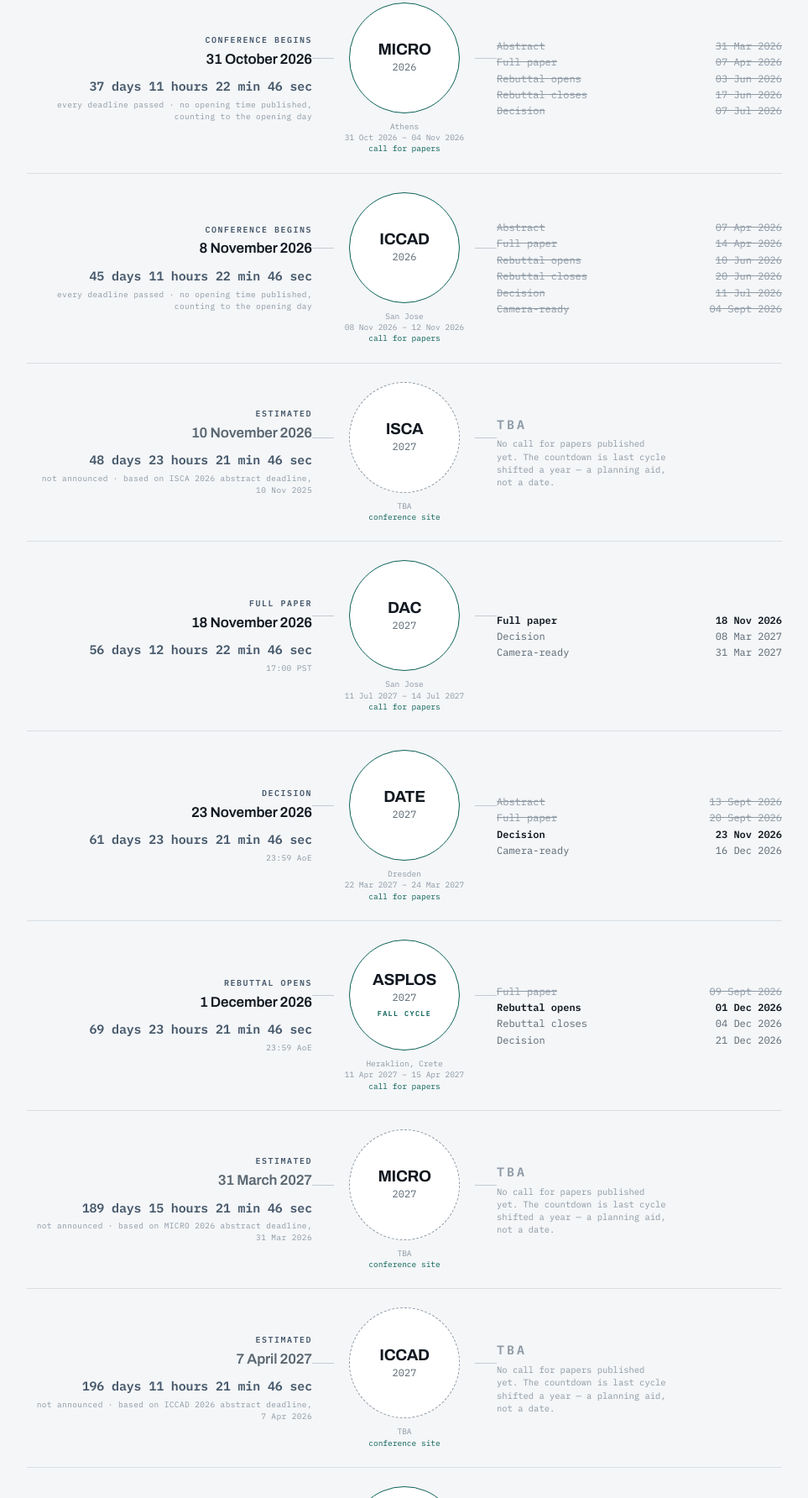
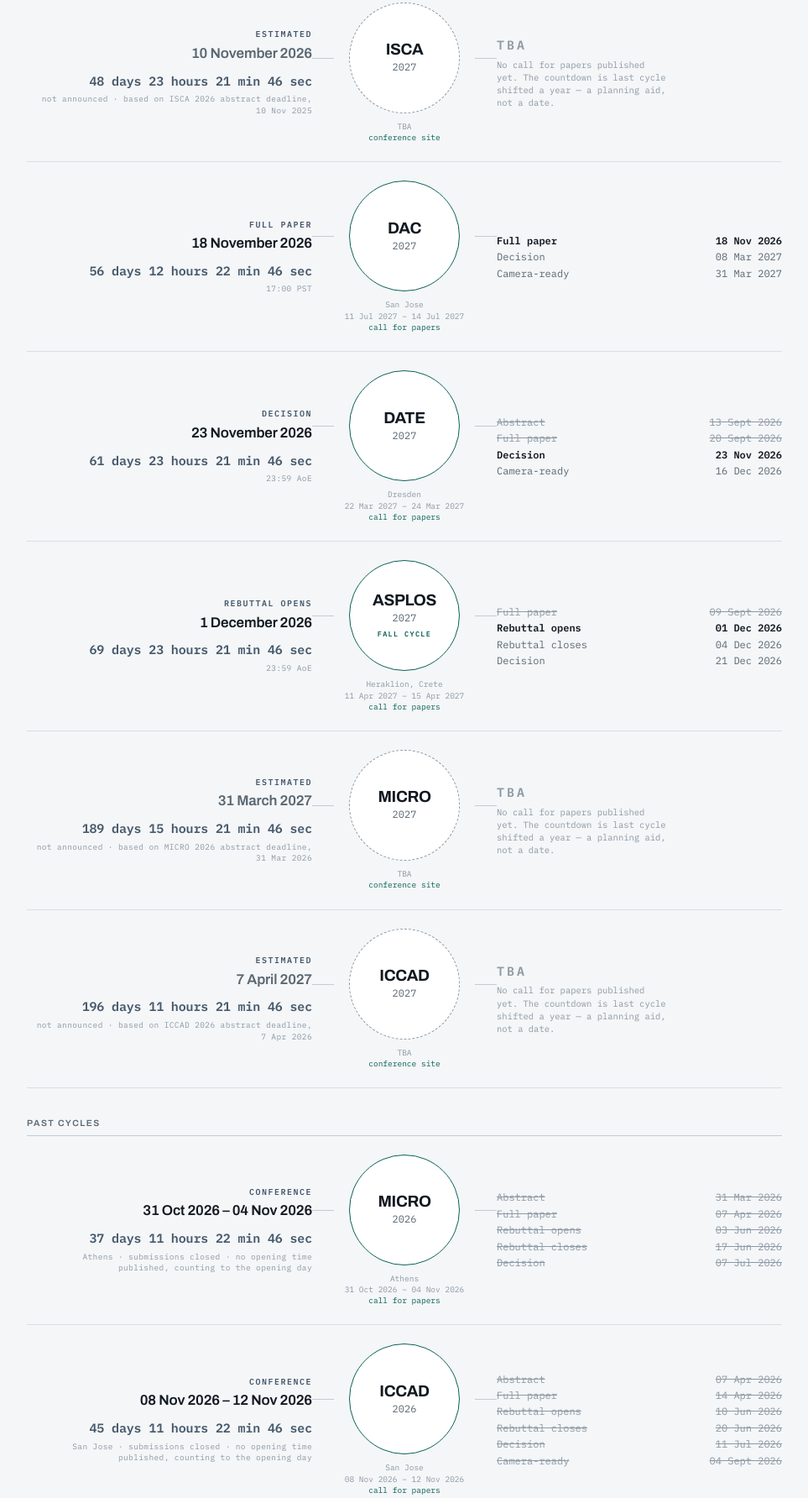
Before and after one commit to ahmetefe3423/conference-deadlines, a plain HTML site: page index.html in a window 1280 px wide. Shown: the part 334-2118 px from the top of the page at 84% size, without its empty margins (158-1121 px from the left). Drawn offline with Linux system fonts and the light colour scheme.

Commit message:
Keep the conference counter in the past section; add icon, licence, disclaimer
Counting a closed cycle down to its conference in the live list was the wrong
place for it: the cycle really is finished once submissions close. The counter
now stays where the cycle sits. Editions whose conference is still ahead lead
Past cycles, undimmed, showing the date range and city on the left - Conference,
then Under way while it runs, then off when the last day ends.

App identity: site.webmanifest plus icons/ give the page a name and an icon when
it is installed from the browser. Installed without a manifest it inherits the
browser's own icon, which is what a shortcut made before this looked like. The
icon is the page's motif - a dial on a rule line - in three shapes so it holds up
at 16px, with a maskable variant for Android's circular crop.

Also: MIT licence, an unofficial/no-guarantee disclaimer in the footer and README,
a repo map and badges at the top of the README, and a .gitignore.

```diff
--- a/index.html
+++ b/index.html
@@ -5,6 +5,15 @@
 <meta name="viewport" content="width=device-width,initial-scale=1">
 <title>Conference Deadlines</title>
 <meta name="description" content="Countdowns to research-track paper deadlines across computer architecture and EDA conferences.">
+<link rel="icon" href="icons/icon.svg" type="image/svg+xml">
+<link rel="icon" href="icons/favicon-32.png" sizes="32x32" type="image/png">
+<link rel="apple-touch-icon" href="icons/apple-touch-icon.png">
+<!-- Installed as an app, the window takes its name and icon from here. Without
+     a manifest the browser falls back to its own icon, which is why a shortcut
+     made before this existed looked like the browser rather than the page. -->
+<link rel="manifest" href="site.webmanifest">
+<meta name="theme-color" content="#F4F6F8" media="(prefers-color-scheme: light)">
+<meta name="theme-color" content="#0C1116" media="(prefers-color-scheme: dark)">
 <link rel="preconnect" href="https://fonts.googleapis.com">
 <link rel="preconnect" href="https://fonts.gstatic.com" crossorigin>
 <link rel="stylesheet" href="https://fonts.googleapis.com/css2?family=Archivo:wght@500;600;700&family=IBM+Plex+Mono:wght@400;500;600&display=swap">
@@ -69,6 +78,7 @@
   margin-top:3px;letter-spacing:-.01em;}
 .dl-clock{font-size:15px;font-weight:600;font-variant-numeric:tabular-nums;
   margin-top:9px;letter-spacing:-.01em;white-space:nowrap;}
+.dl-clock.now{color:var(--crit);}
 .dl-note{font-size:9.5px;color:var(--ink-3);margin-top:4px;letter-spacing:.04em;}
 
 .hub{position:relative;display:flex;flex-direction:column;align-items:center;}
@@ -149,15 +159,24 @@
   <div id="past"></div>
 
   <footer class="foot">
+    <b>Unofficial, and no guarantee.</b> This is one person's page, not a service. Every date
+    here was copied by hand from the venue's own call for papers, but venues move deadlines —
+    sometimes without announcing it — so a date here can be stale or simply wrong. The call for
+    papers is the authority: check it before you rely on anything on this page. Provided as is,
+    without warranty of any kind. Missing a deadline is your risk, not the author's.
+    <br><br>
     Main-conference research tracks only. Every date read from the venue's own call for papers or
     HotCRP, then re-checked against the same source. Timezones are per-date — MICRO publishes EDT,
     not AoE. Where a venue publishes no clock time the counter runs to end of day and says so;
-    it is never invented. The conference itself is the last event of a cycle, so an edition
-    keeps counting down after its final deadline; once the meeting ends the cycle sorts to
-    the bottom. The countdown is timezone-independent —
+    it is never invented. A cycle drops to the bottom once its deadlines have passed, but if
+    its conference has not happened yet it keeps a counter running down there — submissions
+    closing is not the same as nothing being left to wait for. The countdown is timezone-independent —
     a duration is the same everywhere, so the selector only changes which calendar date is printed.
     All deadlines live in
     <a href="https://github.com/ahmetefe3423/conference-deadlines/blob/main/data.json">data.json</a>.
+    Source and dates are
+    <a href="https://github.com/ahmetefe3423/conference-deadlines/blob/main/LICENSE">MIT-licensed</a>
+    — reuse them freely.
     <br><br>
     <b>On the estimates.</b> A dashed circle means the call for papers is not out and the
     countdown is that venue's last cycle shifted a year. Tested against the three venues here
@@ -305,42 +324,55 @@
                                    .concat(m.opens===null ? [] : [m.opens, m.closes]));
 
   function paint(now){
+    // A cycle is over when its last deadline passes - that is what the live
+    // list tracks. The conference itself comes later and is a separate state,
+    // so a finished cycle can still carry a running counter down in the past
+    // section rather than looking like nothing is left to wait for.
     const order = MODEL.map(m=>{
-      const nx = m.dl.find(d=>d.at>now)
-              || (m.opens !== null && m.opens > now
-                    ? {label:"Conference begins", date:m.conferenceDates[0],
-                       timezone:null, at:m.opens, isConf:true}
-                    : null);
-      // Deadlines done, opening day reached, last day not yet over.
-      return {m, nx, running: !nx && m.closes !== null && m.closes > now};
+      const nx = m.dl.find(d=>d.at>now) || null;
+      const conf = m.opens === null ? "none"
+                 : m.opens  > now   ? "ahead"
+                 : m.closes > now   ? "running"
+                 :                    "over";
+      return {m, nx, conf};
     });
-    // A conference happening right now outranks everything still ahead of it.
-    const rank = o => o.running ? -1 : (o.nx ? o.nx.at : Infinity);
-    order.sort((a,b)=>rank(a)-rank(b));
 
-    const render = ({m,nx,running}) => {
-      const left = running
-        ? '<div class="dl-kind" style="color:var(--crit)">Under way</div>'
-          + '<div class="dl-date">'+fmt("UTC",LONG).format(m.cs)+'</div>'
-          + '<div class="dl-note">the conference is running now, through '
-          +   fmt("UTC",SHORT).format(m.ce) + '</div>'
-        : nx
+    const render = ({m,nx,conf}) => {
+      const waiting = conf === "ahead" || conf === "running";
+      const range = m.cs === null ? ""
+                  : fmt("UTC",SHORT).format(m.cs) + ' \u2013 ' + fmt("UTC",SHORT).format(m.ce);
+      const left = nx
         ? '<div class="dl-kind" data-sev="'+nx.at+'">'
           +   (m.estimated ? "Estimated" : esc(nx.label)) + '</div>'
           + '<div class="dl-date">'+showLong(nx)+'</div>'
           + '<div class="dl-clock" data-at="'+nx.at+'"></div>'
           + '<div class="dl-note">'
           +   (m.estimated ? 'not announced \u00b7 based on ' + esc(m.estimatedFrom)
-                : nx.isConf ? 'every deadline passed \u00b7 no opening time published, '
-                              + 'counting to the opening day'
-                            : showNote(nx))
+                           : showNote(nx))
           + '</div>'
+
+        // Submissions are done but the meeting is not. The counter changes what
+        // it points at rather than switching off, because "nothing left to wait
+        // for" is wrong while the conference is still weeks out.
+        : conf === "ahead"
+        ? '<div class="dl-kind" data-sev="'+m.opens+'">Conference</div>'
+          + '<div class="dl-date">'+range+'</div>'
+          + '<div class="dl-clock" data-at="'+m.opens+'"></div>'
+          + '<div class="dl-note">'+esc(m.venue)
+          +   ' \u00b7 submissions closed \u00b7 no opening time published, '
+          +   'counting to the opening day</div>'
+
+        : conf === "running"
+        ? '<div class="dl-kind" style="color:var(--crit)">Under way</div>'
+          + '<div class="dl-date">'+range+'</div>'
+          + '<div class="dl-clock now">in progress</div>'
+          + '<div class="dl-note">'+esc(m.venue)+' \u00b7 running now, through '
+          +   fmt("UTC",SHORT).format(m.ce) + '</div>'
+
         // A finished cycle anchors on its FIRST deadline, not its last. The
         // closing camera-ready date carries no information you would compare
         // year to year; the submission deadline is the whole point of keeping
         // the cycle on the page.
-        // Reaching here means the conference itself is over too - while it is
-        // still ahead, the cycle counts down to it rather than closing.
         : '<div class="dl-kind" style="color:var(--ink-3)">'+esc(m.dl[0].label)+'</div>'
           + '<div class="dl-date">'+showLong(m.dl[0])+'</div>'
           + '<div class="dl-note">cycle closed'
@@ -361,7 +393,7 @@
           + 'cycle shifted a year \u2014 a planning aid, not a date.</div>'
         : '<dl class="sch">'+sch+'</dl>';
 
-      return '<section class="band'+((nx||running)?"":" closed")+(m.estimated?" est":"")+'">'
+      return '<section class="band'+((nx||waiting)?"":" closed")+(m.estimated?" est":"")+'">'
         + '<div class="left">'+left+'</div>'
         + '<div class="hub"><div class="disc">'
         +   '<span class="nm">'+esc(m.name)+'</span><span class="yr">'+esc(m.year)+'</span>'
@@ -374,10 +406,15 @@
         + '<div class="right">'+rightCol+'</div></section>';
     };
 
-    const live = order.filter(o=>o.nx || o.running);
-    // Most recently finished first, so the newest closed cycle sits at the top
-    // of the past list rather than the bottom.
-    const past = order.filter(o=>!o.nx && !o.running).sort((a,b)=>(b.m.ce||0) - (a.m.ce||0));
+    const live = order.filter(o=>o.nx).sort((a,b)=>a.nx.at - b.nx.at);
+    // Cycles still waiting on their conference lead the section, soonest
+    // meeting first - they are the only ones down here still counting. The
+    // genuinely finished follow, most recently ended first.
+    const past = order.filter(o=>!o.nx).sort((a,b)=>{
+      const wait = o => o.conf === "ahead" || o.conf === "running";
+      if (wait(a) !== wait(b)) return wait(a) ? -1 : 1;
+      return wait(a) ? a.m.cs - b.m.cs : (b.m.ce||0) - (a.m.ce||0);
+    });
     el("bands").innerHTML = live.map(render).join("");
     el("past").innerHTML  = past.map(render).join("");
     el("past-h").style.display = past.length ? "" : "none";
```
Also changed, not shown: icons/apple-touch-icon.png (added), icons/favicon-32.png (added), icons/icon-192.png (added), icons/icon-512.png (added), icons/icon-maskable-512.png (added), icons/icon-maskable.svg (added), icons/icon.svg (added), site.webmanifest (added), 3 other files.
